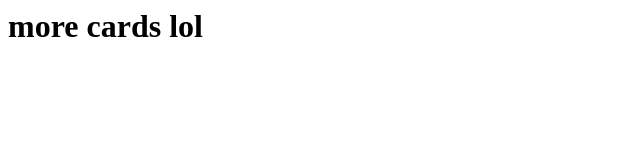
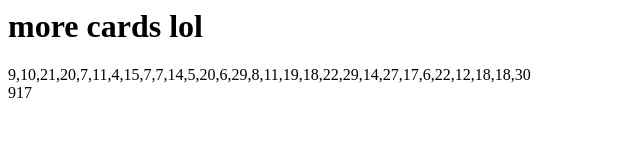
Before and after one commit to andrewfurman/wildcardq2, a plain HTML site: page index.html in a window 1280 px wide. Shown: the whole page, without its empty margins (0-640 px from the left). Drawn offline with Linux system fonts and the light colour scheme.

Commit message:
added arrays

```diff
--- a/index.html
+++ b/index.html
@@ -1,8 +1,28 @@
 <head>
   <script>
 
+    var generation = [9, 10, 21, 20, 7, 11, 4, 15, 7, 7, 14, 5, 20, 6, 29, 8, 11, 19, 18, 22, 29, 14, 27, 17, 6, 22, 12, 18, 18, 30];
+    var Overhead = [21, 16, 19, 26, 26, 7, 1, 8, 17, 14, 15, 25, 20, 3, 24, 5, 28, 9, 2, 14, 9, 25, 15, 13, 15, 9, 6, 20, 27, 22];
+    var budget = 2912;
+    var total = 0;
+
+    window.onload=function()
+    {
+      document.getElementById("main").innerHTML = generation;
+      document.getElementById("main").innerHTML += "<br\>" + sumOfAll();
+    }
+
+    function sumOfAll()
+    {
+      for(var i = 0; i<generation.length; i++)
+      {
+        total += generation[i] + Overhead[i];
+      }
+      return total;
+    }
   </script>
 </head>
 <body>
   <h1>more cards lol</h1>
+  <div id="main"></div>
 </body>
```
